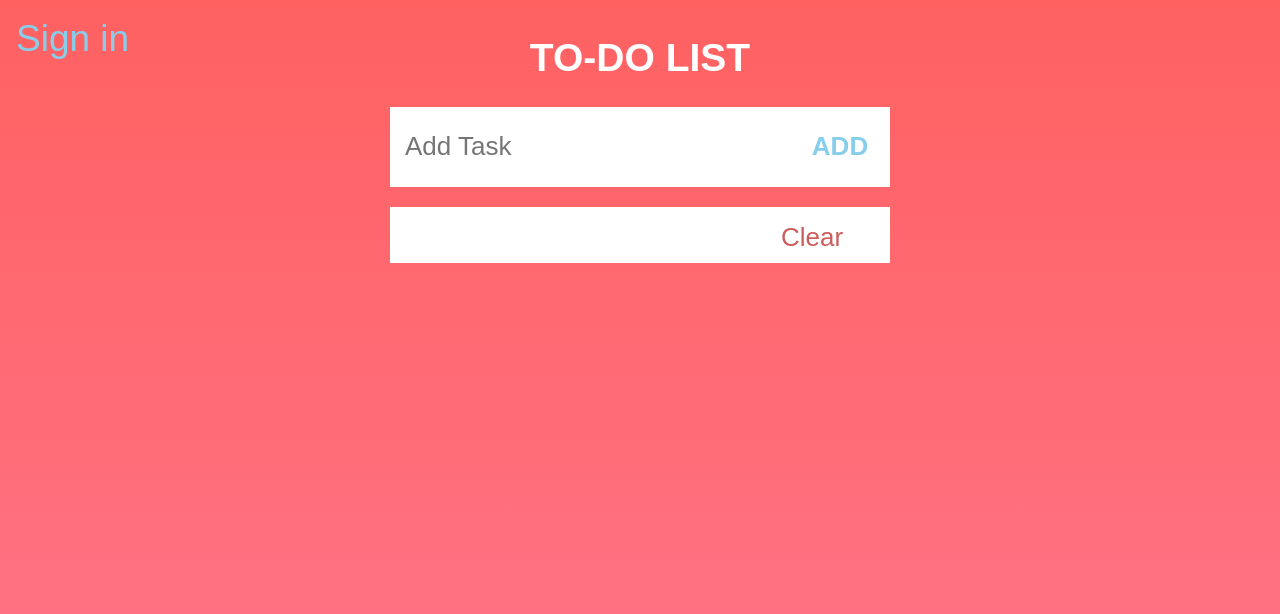
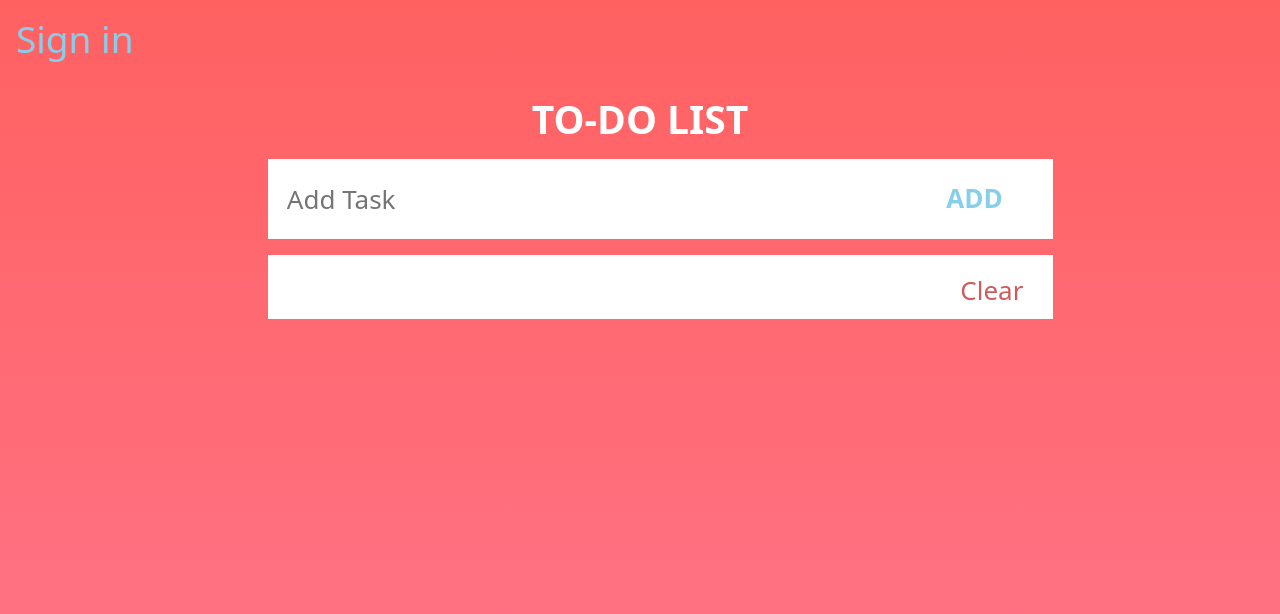
Before and after one commit to a-vavilov/toDo, a plain HTML site: page Index.html in a window 1280 px wide. Both pictures are taken after a click on the button "Submit". Drawn offline with nearby package versions, Linux system fonts and the light colour scheme.

Commit message:
bootstrap added

```diff
--- a/Index.html
+++ b/Index.html
@@ -1,9 +1,10 @@
 <!doctype html>
 <html lang="ru">
 <head>
-  <meta charset="utf-8" />
+  <meta charset="utf-8"/>
   <title></title>
   <link rel="stylesheet" href="styles.css" />
+  <link href="https://cdn.jsdelivr.net/npm/bootstrap@5.0.1/dist/css/bootstrap.min.css" rel="stylesheet" integrity="sha384-+0n0xVW2eSR5OomGNYDnhzAbDsOXxcvSN1TPprVMTNDbiYZCxYbOOl7+AMvyTG2x" crossorigin="anonymous">
 </head>
 <body>
 
--- a/app.js
+++ b/app.js
@@ -204,7 +204,7 @@ class FormLogin {
     this.submitBtn = document.createElement('button')
     this.submitBtn.type = 'submit'
     this.submitBtn.textContent = 'Submit'
-    this.submitBtn.classList.add('btn', 'form-login__btn-submit')
+    this.submitBtn.classList.add('form-login__btn-submit')
 
     this.form.append(this.title)
     this.form.append(this.inputEmail)
@@ -241,7 +241,7 @@ class Modal {
   render = () => {
     if(this.type === 'confirm'){
       this.modal = document.createElement('div')
-      this.modal.classList.add('modal', 'modal__confirm')
+      this.modal.classList.add('modall', 'modal__confirm')
 
       this.modalWindow = document.createElement('div')
       this.modalWindow.classList.add('modal__window')
@@ -282,7 +282,7 @@ class Modal {
 
     } else if(this.type === 'alert') {
       this.modal = document.createElement('div')
-      this.modal.classList.add('modal', 'modal__confirm')
+      this.modal.classList.add('modall', 'modal__confirm')
 
       this.modalWindow = document.createElement('div')
       this.modalWindow.classList.add('modal__window')
@@ -444,6 +444,7 @@ class ToDoList {
       }
     )
     this.body.append(modal.render())
+    console.log(this.body)
     modal.okBtn.focus()
   }
 
@@ -454,33 +455,65 @@ class ToDoList {
   render = () => {
     this.body.innerHTML = ""
     this.container = document.createElement('div')
-    this.container.classList.add('todo-list')
+    this.container.classList.add('todo-list', 'container')
+
+    this.titleRow = document.createElement('div')
+    this.titleRow.classList.add('row')
 
     this.title = document.createElement('h2')
-    this.title.classList.add('todo-list__title')
+    this.title.classList.add('todo-list__title', 'mb-3', 'mt-3', 'col', 'text-center')
     this.title.textContent = 'TO-DO LIST'
 
-    this.ulContainer = document.createElement('div')
-    this.ulContainer.classList.add('todo-list__ul-container')
+    this.addTaskUiRow = document.createElement('div')
+    this.addTaskUiRow.classList.add('todo__input-container', 'mb-3', 'row', 'offset-sm-2')
+
+    this.addTaskUiInputCol = document.createElement('div')
+    this.addTaskUiInputCol.classList.add('col-12', 'col-sm-8', 'gx-0')
+
+    this.input = document.createElement('input')
+    this.input.className = 'todo-list__add-task-input'
+    this.input.placeholder = 'Add Task'
+
+    this.addTaskUiAddBtnCol = document.createElement('div')
+    this.addTaskUiAddBtnCol.classList.add('col-12', 'col-sm-2', 'gy-sm-0', 'gy-1', 'gx-0')
+
+    this.addBtn = document.createElement('button')
+    this.addBtn.textContent = 'ADD'
+    this.addBtn.classList.add('todo-list__add-task-btn')
+
+    this.ulRow = document.createElement('div')
+    this.ulRow.classList.add('todo-list__ul-container', 'row', 'offset-sm-2')
 
     this.ul = document.createElement('ul')
-    this.ul.classList.add('todo-list__ul')
+    this.ul.classList.add('todo-list__ul', 'col-sm-10', 'col-12')
+
+    this.btnClrAllRow = document.createElement('div')
+    this.btnClrAllRow.classList.add('row', 'offset-sm-2')
+
+    this.btnClrAllCol = document.createElement('div')
+    this.btnClrAllCol.classList.add('col-sm-10', 'col-12', 'gx-0', 'bg-white', 'd-flex', 'justify-content-end')
 
     this.btnClrAll = document.createElement('button')
     this.btnClrAll.classList.add('todo-list__clear-all-btn')
     this.btnClrAll.textContent = 'Clear'
 
-    this.input = document.createElement('input')
-    this.input.className = 'todo-list__add-task-input'
-    this.input.placeholder = 'Add Task'
-
-    this.addBtn = document.createElement('button')
-    this.addBtn.textContent = 'ADD'
-    this.addBtn.classList.add('todo-list__add-task-btn')
-
     this.signInBtn = document.createElement('button')
     this.signInBtn.classList.add('todo-list__sign-in-btn')
     this.signInBtn.textContent = 'Sign in'
+
+    this.container.append(this.titleRow)
+    this.titleRow.append(this.title)
+    this.container.append(this.addTaskUiRow)
+    this.addTaskUiRow.append(this.addTaskUiInputCol)
+    this.addTaskUiInputCol.append(this.input)
+    this.addTaskUiRow.append(this.addTaskUiAddBtnCol)
+    this.addTaskUiAddBtnCol.append(this.addBtn)
+    this.container.append(this.ulRow)
+    this.ulRow.append(this.ul)
+    this.container.append(this.btnClrAllRow)
+    this.btnClrAllRow.append(this.btnClrAllCol)
+    this.btnClrAllCol.append(this.btnClrAll)
+    this.container.append(this.signInBtn)
 
     this.input.addEventListener('keypress', (e) => {
       if(e.key === 'Enter') {
@@ -504,14 +537,6 @@ class ToDoList {
       }
     })
 
-    this.container.append(this.title)
-    this.container.append(this.input)
-    this.container.append(this.addBtn)
-    this.container.append(this.ulContainer)
-    this.container.append(this.signInBtn)
-    this.ulContainer.append(this.ul)
-    this.ulContainer.append(this.btnClrAll)
-
     this.appState.currentTasks.forEach(t => {
       let todo = new ToDo(t)
       this.ul.append(todo.render())
--- a/styles.css
+++ b/styles.css
@@ -54,7 +54,7 @@ select {
 /* STYLES RESET END */
 
 body {
-    font-size: 26px;
+    font-size: 26px !important;
     background-image: linear-gradient(#ff6161,#ff768c);
     background-repeat: no-repeat;
     font-family: sans-serif;
@@ -67,18 +67,19 @@ body {
 
 .todo-list {
     height: 100%;
-    width: 500px;
-    margin: 10px;
+    margin: 80px 10px !important;
 }
 
 .todo-list__title {
+    font-size: 39px;
+    font-weight: bold;
     text-align: center;
     color: white;
     margin: 19px 0 19px 0;
 }
 
 .todo-list__ul-container {
-    background-color: white;
+
 }
 
 .todo-list__ul {
@@ -90,9 +91,7 @@ body {
     color: indianred;
     border: none;
     cursor: pointer;
-    position: relative;
-    left: 77%;
-    margin: 2% 0 1% 0;
+    margin: 2% 3% 1% 0;
 }
 
 .todo-list__delete-task-button {
@@ -101,11 +100,11 @@ body {
     border: none;
     cursor: pointer;
     border-radius: 10px;
-    margin: 0 3% 0 0;
+    margin: 0 18px 0 0;
 }
 
 .todo-list__add-task-btn {
-    width: 20%;
+    width: 100%;
     height: 10vh;
     font-weight: bold;
     border: none;
@@ -115,11 +114,11 @@ body {
 }
 
 .todo-list__add-task-input {
-    width: 80%;
+    width: 100%;
     height: 10vh;
     border: none;
     padding: 3%;
-    margin: 0 0 4% 0;
+    /* margin: 0 0 4% 0; */
     outline: 0 !important;
 }
 
@@ -162,7 +161,7 @@ body {
     flex-direction: column;
     padding: 10px;
     height: 50%;
-    width: 40%;
+    width: 80%;
 }
 
 .form-login__title {
@@ -185,7 +184,9 @@ body {
 
 /* modal SECTION */
 
-.modal {
+.modall {
+    display: flex;
+    justify-content: center;
     position: fixed;
     width: 100%;
     height: 100%;
@@ -199,12 +200,10 @@ body {
     justify-content: center;
     align-items: center;
     background-color: white;
-    position: absolute;
-    left: 31%;
-    top: 8%;
-    width: 39%;
-    height: 30%;
-    border: solid 4px indianred   ;
+    margin-top: 80px;
+    width: 75%;
+    height: 45%;
+    border: solid 4px indianred;
 }
 
 .modal__container {
```
